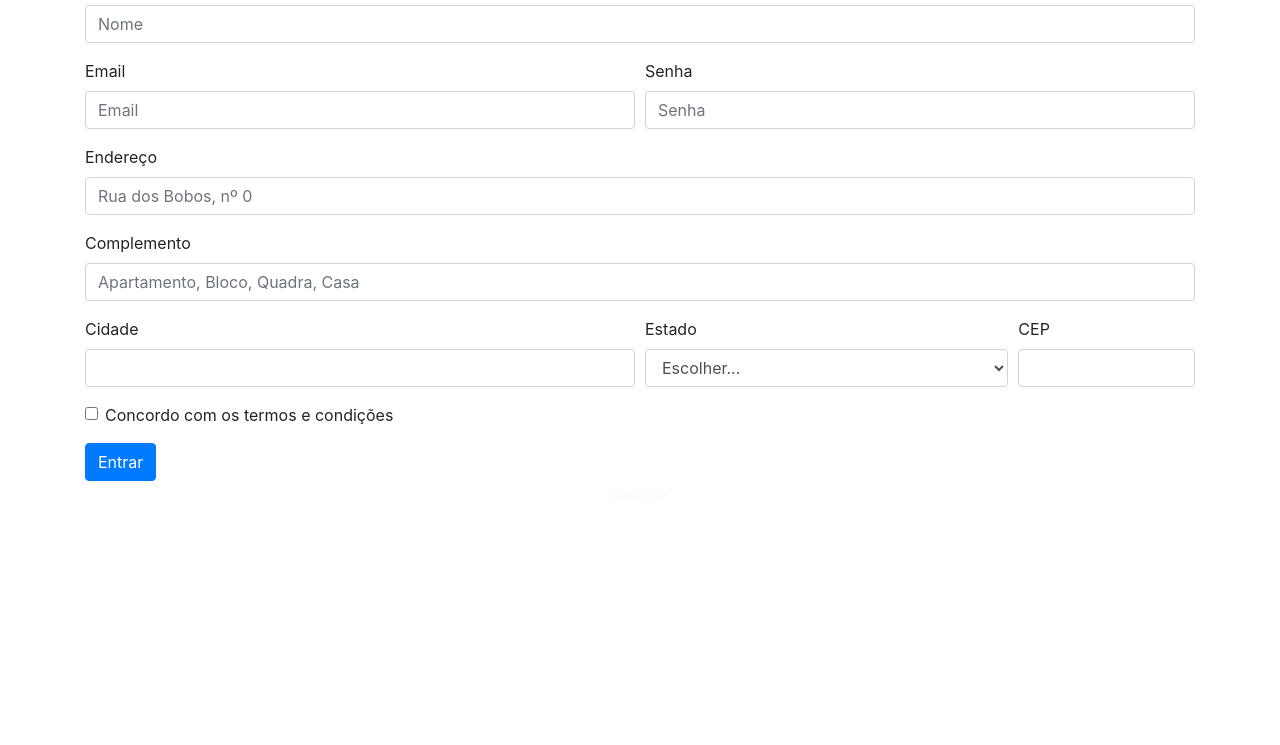
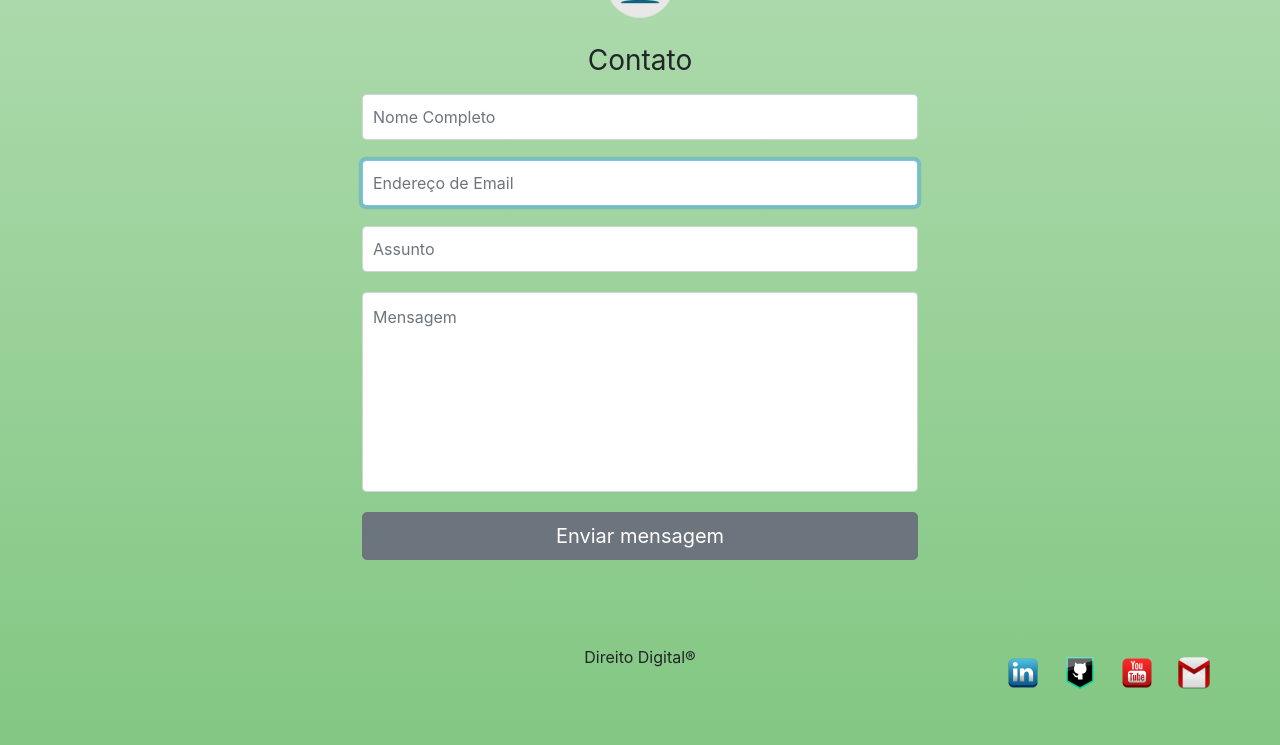
Before and after one commit to danisacramento/HTML, a plain HTML site: page refazer primeiro blog/assets/html/formulário.html in a window 1280 px wide. Shown: the part 157-902 px from the top of the page. Before the commit the page ends 800 px from the top, so only its background shows below. Drawn offline with nearby package versions, Linux system fonts and the light colour scheme; a web font is replaced by a local one.

Commit message:
refiz o formulário de contato

```diff
--- /dev/null
+++ b/refazer primeiro blog/assets/css/estilo.css
@@ -0,0 +1,108 @@
+body {
+
+/* Permalink - use to edit and share this gradient: https://colorzilla.com/gradient-editor/#b4ddb4+0,83c783+99 */
+background: rgb(180,221,180); /* Old browsers */
+background: -moz-linear-gradient(top,  rgba(180,221,180,1) 0%, rgba(131,199,131,1) 99%); /* FF3.6-15 */
+background: -webkit-linear-gradient(top,  rgba(180,221,180,1) 0%,rgba(131,199,131,1) 99%); /* Chrome10-25,Safari5.1-6 */
+background: linear-gradient(to bottom,  rgba(180,221,180,1) 0%,rgba(131,199,131,1) 99%); /* W3C, IE10+, FF16+, Chrome26+, Opera12+, Safari7+ */
+filter: progid:DXImageTransform.Microsoft.gradient( startColorstr='#b4ddb4', endColorstr='#83c783',GradientType=0 ); /* IE6-9 */
+
+    align-items: center;
+    justify-content: center;
+    padding-top: 40px;
+    padding-bottom: 40px;
+    background-color: #f5f5f5;
+    height: 100%;
+    margin: 200;
+    font-family: -apple-system,BlinkMacSystemFont,"Segoe UI",Roboto,"Helvetica Neue",Arial,sans-serif,"Apple Color Emoji","Segoe UI Emoji","Segoe UI Symbol";
+    font-size: 1rem;
+    font-weight: 400;
+    line-height: 1.5;
+    color: #212529;
+
+}
+
+form{
+    margin: 50px 347px;
+    padding: 15px;
+}
+#inputEmail{
+    margin: 0px 0px 20px;
+    padding: 10px;
+
+}
+
+#inputNome{
+    margin: 0px 0px 20px;
+    padding: 10px;
+
+}
+
+#inputAssunto{
+    margin: 0px 0px 20px;
+    padding: 10px;
+}
+
+#inputMensagem{
+    margin: 0px 0px 20px;
+    padding: 10px;
+    height: 200px;
+
+}
+#inputMensagem.form-control{
+    padding-bottom: 160px;
+}
+
+.social a[href*="linkedin.com"] {
+    background-image: url(../image/linkedin.png);
+}
+
+.social a[href*="github.com"] {
+    background-image: url(../image/github.png);
+}
+
+.social a[href*="youtube.com"] {
+    background-image: url(../image/youtube.png);
+}
+
+.social a[href*="danielleacsacramento@gmail.com"] {
+    background-image: url(../image/gmail.png);
+}
+
+
+
+footer .container {
+    position: relative;
+}
+
+footer {
+    clear: both;
+    padding: 20px 0;
+}
+
+}
+
+.social {
+    position: absolute;
+    top: 12px;
+    right: 0;
+}
+.social li {
+    float: left;
+    margin-left: 25px;
+    list-style-type: none;
+}
+
+.social li a {
+    /*tamanho da imagem*/
+    height: 32px;
+    width: 32px;
+    /*image replamecent (substituição por imagem)*/
+    display: block;
+    text-indent: -9999px;
+}
+
+.social {
+    position: absolute;
+    top: 12px;
+    right: 0;
--- a/refazer primeiro blog/assets/html/formulário.html
+++ b/refazer primeiro blog/assets/html/formulário.html
@@ -4,118 +4,53 @@
   <meta charset="UTF-8">
   <meta name="viewport" content="width=device-width, initial-scale=1.0">
   <meta http-equiv="X-UA-Compatible" content="ie=edge">
-    <link rel="stylesheet" href="https://stackpath.bootstrapcdn.com/bootstrap/4.3.1/css/bootstrap.min.css" integrity="sha384-ggOyR0iXCbMQv3Xipma34MD+dH/1fQ784/j6cY/iJTQUOhcWr7x9JvoRxT2MZw1T" crossorigin="anonymous">
-    <link rel="stylesheet" href="..//css/style.css">
-    <link rel="stylesheet" href="..//html/formulário.html">
-    <link href="https://fonts.googleapis.com/css?family=Lobster&display=swap" rel="stylesheet">
-    <link href="https://fonts.googleapis.com/css?family=Calistoga&display=swap" rel="stylesheet">
   <title>Blog Direito Digital</title>
-    <link rel="icon" type="imagem/png" href="assets/image/balança da justiça.png" alt="Notícias e reflexões sobre assuntos inerentes ao Direito"/>
+  <!--Link do Bootstrap-->
+  <link rel="stylesheet" href="https://maxcdn.bootstrapcdn.com/bootstrap/4.0.0/css/bootstrap.min.css"
+  integrity="sha384-Gn5384xqQ1aoWXA+058RXPxPg6fy4IWvTNh0E263XmFcJlSAwiGgFAW/dAiS6JXm" crossorigin="anonymous">
+<!--Estilização CSS-->
+<link rel="stylesheet" type="text/css" href="../css/estilo.css">
 
 </head>
-
-<body>
-
-    <!--Cabeçalho do blog-->
-    <header>
-        <h2 class ="cabecalho">Direito Digital</h2>
-        <h6 class ="cabecalho">Notícias e reflexões sobre assuntos inerentes ao Direito</h6>
-
-    </header>
+<body class="text-center">
+  <form class="form-signin">
+    <img class="mb-4" src="../image/justice_balance.png" alt=""
+    width="72" height="72">
+    <h1 class="h3 mb-3 font-weight-normal">Contato</h1>
+    <label for="Nome" class="sr-only">Nome</label>
+    <input type="nome" id="inputNome" class="form-control" placeholder="Nome Completo" required>
+    <label for="inputEmail" class="sr-only">Endereço de email</label>
+    <input type="email" id="inputEmail" class="form-control" placeholder="Endereço de Email " required autofocus>
+    <label for="Assunto" class="sr-only">Assunto</label>
+    <input type="assunto" id="inputAssunto" class="form-control" placeholder="Assunto" required>
+    <label for="mensagem" class="sr-only">Assunto</label>
+    <input type="mensagem" id="inputMensagem" class="form-control" placeholder="Mensagem" required>
+    <button class="btn btn-lg btn-secondary btn-block" type="submit">Enviar mensagem</button>
+  </form>
 
 
-<!--formulario-->
+  <footer class="blog-footer">
+    <!--Conteúdo do rodapé-->
     <div class="container">
-        <form>
-            <h1>Cadastro</h1>
 
-                <div class="form-group">
-                  <label for="inputName">Nome Completo</label>
-                  <input type="text" class="form-control" id="inputAddress" placeholder="Nome">
+        <ul class="social">
+            <li><a href="https://www.linkedin.com/in/danisacramento" target="_blank">Linkedin</a></li>
+            <li><a href="https://github.com/danisacramento" target="_blank">GitHub</a></li>
+            <li><a href="https://youtube.com.br" target="_blank">YouTube</a></li>
+            <li><a href="mailto:danielleacsacramento@gmail.com">Gmail</a>
+
+        </ul>
+        <p>
+            Direito Digital&reg;
+        </p>
+
+
     </div>
 
-                <div class="form-row">
-                  <div class="form-group col-md-6">
-                    <label for="inputEmail4">Email</label>
-                    <input type="email" class="form-control" id="inputEmail4" placeholder="Email">
-                  </div>
-                  <div class="form-group col-md-6">
-                    <label for="inputPassword4">Senha</label>
-                    <input type="password" class="form-control" id="inputPassword4" placeholder="Senha">
-                  </div>
-                </div>
-
-                <div class="form-group">
-                  <label for="inputAddress">Endereço</label>
-                  <input type="text" class="form-control" id="inputAddress2" placeholder="Rua dos Bobos, nº 0">
-                </div>
-
-                <div class="form-group">
-                  <label for="inputComplement">Complemento</label>
-                  <input type="text" class="form-control" id="inputAddress2" placeholder="Apartamento, Bloco, Quadra, Casa">
-                </div>
-
-                <div class="form-row">
-                  <div class="form-group col-md-6">
-                    <label for="inputCity">Cidade</label>
-                    <input type="text" class="form-control" id="inputCity">
-                  </div>
-                  <div class="form-group col-md-4">
-                    <label for="inputEstado">Estado</label>
-                    <select id="inputEstado" class="form-control">
-                      <option selected>Escolher...</option>
-                      <option value="AC">Acre</option>
-                      <option value="AL">Alagoas</option>
-                      <option value="AP">Amapá</option>
-                      <option value="AM">Amazonas</option>
-                      <option value="BA">Bahia</option>
-                      <option value="CE">Ceará</option>
-                      <option value="DF">Distrito Federal</option>
-                      <option value="ES">Espírito Santo</option>
-                      <option value="GO">Goiás</option>
-                      <option value="MA">Maranhão</option>
-                      <option value="MT">Mato Grosso</option>
-                      <option value="MS">Mato Grosso do Sul</option>
-                      <option value="MG">Minas Gerais</option>
-                      <option value="PA">Pará</option>
-                      <option value="PB">Paraíba</option>
-                      <option value="PR">Paraná</option>
-                      <option value="PE">Pernambuco</option>
-                      <option value="PI">Piauí</option>
-                      <option value="RJ">Rio de Janeiro</option>
-                      <option value="RN">Rio Grande do Norte</option>
-                      <option value="RS">Rio Grande do Sul</option>
-                      <option value="RO">Rondônia</option>
-                      <option value="RR">Roraima</option>
-                      <option value="SC">Santa Catarina</option>
-                      <option value="SP">São Paulo</option>
-                      <option value="SE">Sergipe</option>
-                      <option value="TO">Tocantins</option>
-                    </select>
-                </div>
-                  <div class="form-group col-md-2">
-                    <label for="inputCEP">CEP</label>
-                    <input type="text" class="form-control" id="inputCEP">
-                  </div>
-                </div>
-                <div class="form-group">
-                  <div class="form-check">
-                    <input class="form-check-input" type="checkbox" id="gridCheck">
-                    <label class="form-check-label" for="gridCheck">
-                        Concordo com os termos e condições
-                    </label>
-                  </div>
-                </div>
-                <button type="submit" class="btn btn-primary">Entrar</button>
-          </form>
-  </div>
-</div>
-  <footer>
-  <p class="text-light m-0 text-center">contato: <a class="texto-cor-especial" href="mailto:danielleacsacramento@gmail.com"></a></p>
 </footer>
 
   <script src="https://code.jquery.com/jquery-3.3.1.slim.min.js" integrity="sha384-q8i/X+965DzO0rT7abK41JStQIAqVgRVzpbzo5smXKp4YfRvH+8abtTE1Pi6jizo" crossorigin="anonymous"></script>
-            <script src="https://cdnjs.cloudflare.com/ajax/libs/popper.js/1.14.7/umd/popper.min.js" integrity="sha384-UO2eT0CpHqdSJQ6hJty5KVphtPhzWj9WO1clHTMGa3JDZwrnQq4sF86dIHNDz0W1" crossorigin="anonymous"></script>
-            <script src="https://stackpath.bootstrapcdn.com/bootstrap/4.3.1/js/bootstrap.min.js" integrity="sha384-JjSmVgyd0p3pXB1rRibZUAYoIIy6OrQ6VrjIEaFf/nJGzIxFDsf4x0xIM+B07jRM" crossorigin="anonymous"></script>
+<script src="https://cdnjs.cloudflare.com/ajax/libs/popper.js/1.12.9/umd/popper.min.js" integrity="sha384-ApNbgh9B+Y1QKtv3Rn7W3mgPxhU9K/ScQsAP7hUibX39j7fakFPskvXusvfa0b4Q" crossorigin="anonymous"></script>
+<script src="https://maxcdn.bootstrapcdn.com/bootstrap/4.0.0/js/bootstrap.min.js" integrity="sha384-JZR6Spejh4U02d8jOt6vLEHfe/JQGiRRSQQxSfFWpi1MquVdAyjUar5+76PVCmYl" crossorigin="anonymous"></script>
 </body>
 </html>
```
Also changed, not shown: refazer primeiro blog/index.html (+5 -4 lines), refazer primeiro blog/assets/css/style.css (line endings or trailing spaces). Lines whose indentation alone changed are shown as unchanged.
